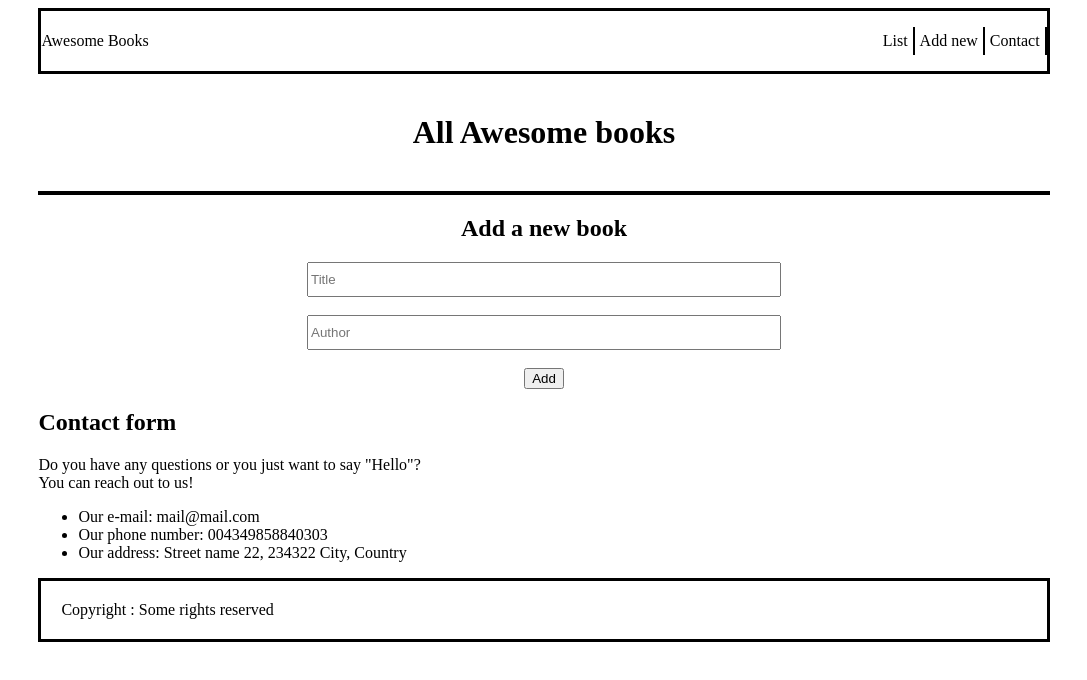
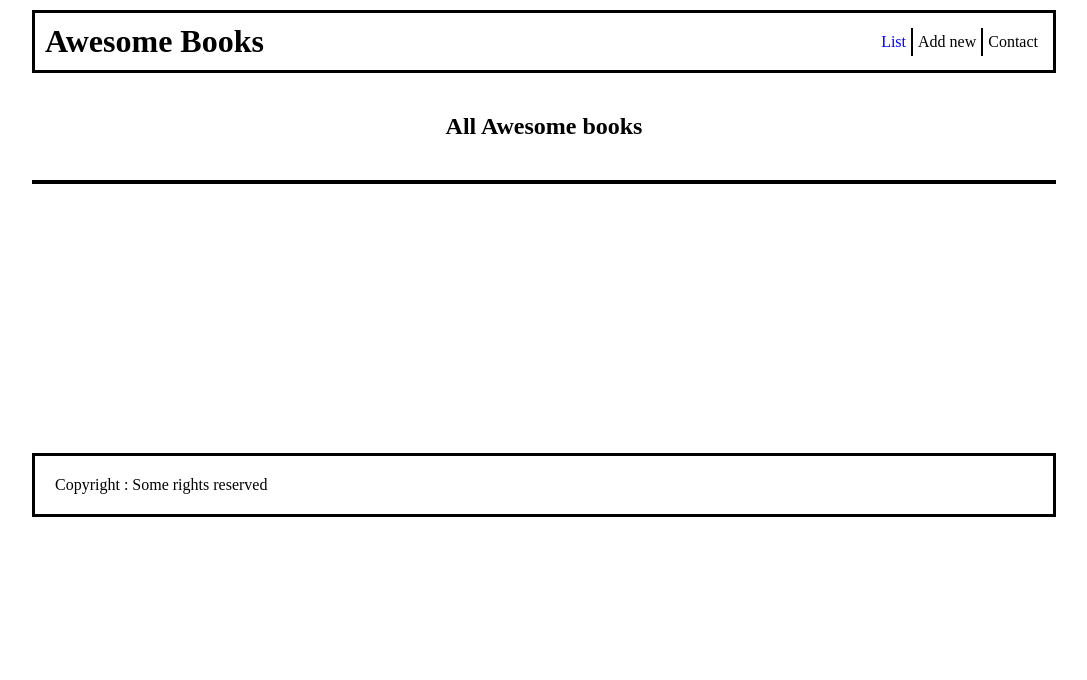
Before and after one commit to Elisha-Tetteyfio/Awesome-books, a website: page index.html in a window 1280 px wide. Shown: the whole page, without its empty margins (96-1183 px from the left). Drawn offline with Linux system fonts and the light colour scheme.

Commit message:
implement the one page tab switch

```diff
--- a/index.html
+++ b/index.html
@@ -1,5 +1,6 @@
 <!DOCTYPE html>
 <html lang="en">
+
 <head>
   <meta charset="UTF-8">
   <meta http-equiv="X-UA-Compatible" content="IE=edge">
@@ -8,42 +9,49 @@
   <link rel="stylesheet" href="style.css">
   <script src="script.js" defer></script>
 </head>
+
 <body>
   <header>
-    <div>Awesome Books</div>
+    <h1>Awesome Books</h1>
     <div>
       <ul id="nav-links">
-        <li> <a href="#allBooks" id="booksLink">List</a> </li>
-        <li> <a href="#book-form" id="formsLink">Add new</a> </li>
-        <li> <a href="#contact" id="contactLink">Contact</a> </li>
+        <li> <a href="#" class="links book-list-link" id="defaultOpen">List</a> </li>
+        <li> <a href="#" class="links add-new-book">Add new</a> </li>
+        <li> <a href="#" class="links contact-sec">Contact</a> </li>
       </ul>
     </div>
   </header>
+  <main>
+    <section id="allBooks" class="tab-content">
+      <h2 class="header">All Awesome books</h2>
+      <div class="booksContainer" >
+      </div>
+    </section>
 
-  <h1 class="header">All Awesome books</h1>
+    <section id="add-book-form" class="tab-content">
+      <form action="#" id="book-form" class="form">
+        <h2>Add a new book</h2>
+        <input type="text" placeholder="Title" class="addAuthor" id="book-name" required> <br> <br>
+        <input type="text" placeholder="Author" class="addTitle" id="book-author" required> <br> <br>
+        <button type="submit" class="addButton">Add</button>
+      </form>
+    </section>
 
-  <div class="booksContainer" id="allBooks">
-  </div>
-  <div>
-    <form action="#"  id="book-form" class="input">
-      <h2>Add a new book</h2>
-      <input type="text" placeholder="Title" class="addAuthor" id="book-name" required> <br> <br>
-      <input type="text" placeholder="Author"  class="addTitle" id="book-author" required> <br> <br>
-      <button type="submit" class="addButton" >Add</button>
-    </form>
-  </div>
+    <section id="contact" class="tab-content">
+      <h2>Contact Information</h2>
+     <p>Do you have any questions or you just want to say "Hello"? <br>
+      &nbsp;&nbsp;You can reach out to us!</p>
 
-  <div id="contact">
-    <h2>Contact form</h2>
-      Do you have any questions or you just want to say "Hello"? <br>
-      You can reach out to us!
       <ul>
         <li>Our e-mail: mail@mail.com</li>
         <li>Our phone number: 004349858840303</li>
         <li>Our address: Street name 22, 234322 City, Country</li>
       </ul>
-    </div>
+    </section>
 
-    <footer>Copyright : Some rights reserved</footer>
+
+  </main>
+  <footer>Copyright : Some rights reserved</footer>
 </body>
+
 </html>
--- a/script.js
+++ b/script.js
@@ -77,6 +77,34 @@ function clearFormFields() {
   document.querySelector('#book-author').value = '';
 }
 
+// Nav-links click function
+function handleLinkClick(e){
+ var i, tabcontent, tabLinks;
+  tabcontent = document.getElementsByClassName("tab-content");
+  for (i = 0; i < tabcontent.length; i++) {
+    tabcontent[i].style.display = "none";
+  }
+
+  tabLinks = document.getElementsByClassName("links");
+  for (i = 0; i < tabLinks.length; i++) {
+    tabLinks[i].style.color = "";
+  }
+
+  if(e.target.classList.contains('book-list-link')){
+    document.querySelector('#allBooks').style.display = "block";
+    e.target.style.color = 'blue';
+  }
+  if(e.target.classList.contains('add-new-book')){
+    document.querySelector('#add-book-form').style.display = "block";
+    e.target.style.color = 'blue';
+  }
+  if(e.target.classList.contains('contact-sec')) {
+    document.querySelector('#contact').style.display = "block";
+    e.target.style.color = 'blue';
+  }
+}
+
+
 // All Events
 // Display books on page load
 window.addEventListener('DOMContentLoaded', BookCollection.bookDisplay);
@@ -111,4 +139,6 @@ bookContainer.addEventListener('click', (e) => {
   }
 });
 
-const header = document.querySelector('.header');
+// Nav-links event
+document.getElementById('nav-links').addEventListener('click', handleLinkClick);
+document.getElementById("defaultOpen").click(); //Click on the list nav-link at default on page load
--- a/style.css
+++ b/style.css
@@ -1,11 +1,14 @@
 * {
+  margin: 0;
+  padding: 0;
   box-sizing: border-box;
 }
 
 header {
     display: flex;
     width: 80%;
-  margin: auto;
+    margin: 10px auto 0;
+    padding: 10px;
     border: 3px black solid;
     justify-content: space-between;
     align-items: center;
@@ -21,9 +24,17 @@ header {
   list-style: none;
 }
 
+#nav-links li:last-child {
+  border-right: none;
+}
+
 #nav-links li a {
   text-decoration: none;
   color: black;
+}
+
+main {
+  min-height: 330px;
 }
 
 .header {
@@ -32,11 +43,14 @@ header {
   text-align: center;
 }
 
+.tab-content {
+    display: none;
+}
+
 .booksContainer {
   border: 2px black solid;
   width: 80%;
   margin: auto;
-  display: block;
 }
 
 .book-card {
@@ -46,30 +60,53 @@ header {
   justify-content: space-between;
 }
 
-#book-form {
-  display: block;
+.form {
+  width: 40%;
+  margin: auto;
+  text-align: center;
+  padding: 0 3.5rem 1rem;
+  display: flex;
+  flex-direction: column;
+  align-items: center;
 }
 
-.input {
-  width: 50%;
-  margin: auto;
-  text-align: center;
+.form h2,#contact h2 {
+    margin: 2.5rem 0 4rem;
 }
 
-.input input {
-  width: 75%;
+.form input {
+  width: 100%;
   height: 35px;
+}
+
+.addButton {
+  border: 2px solid black;
+  padding: 4px 1rem;
+  align-self: flex-end;
 }
 
 #contact {
   width: 80%;
-  margin: auto;
-  display: block;
+  margin: 0 auto;
+  display: flex;
+  flex-direction: column;
+  align-items: center;
+}
+
+#contact h2,#contact p {
+    text-align: center;
+}
+
+#contact ul {
+    width: max-content;
+    margin: 1.5rem auto;
 }
 
 footer {
   width: 80%;
-  margin: auto;
+  margin: 10px auto;
   border: 3px black solid;
   padding: 20px;
+  bottom: 0;
+  left: 8.2998rem;
 }
```
Lines whose indentation alone changed are shown as unchanged.
